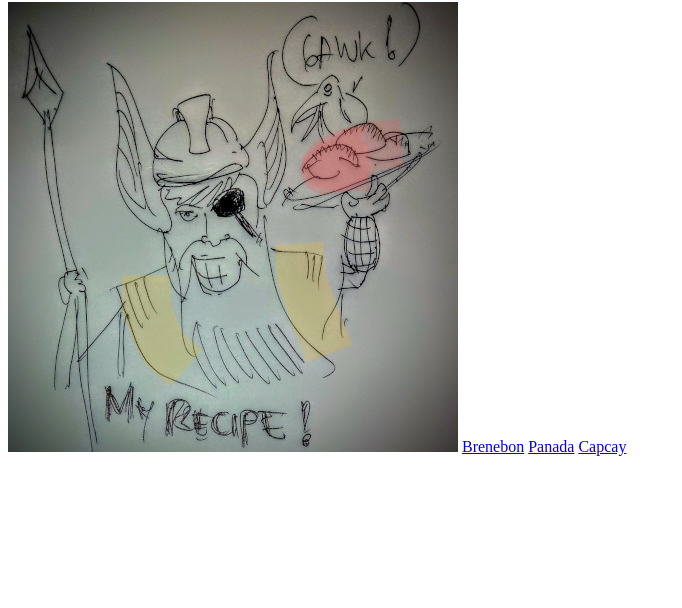
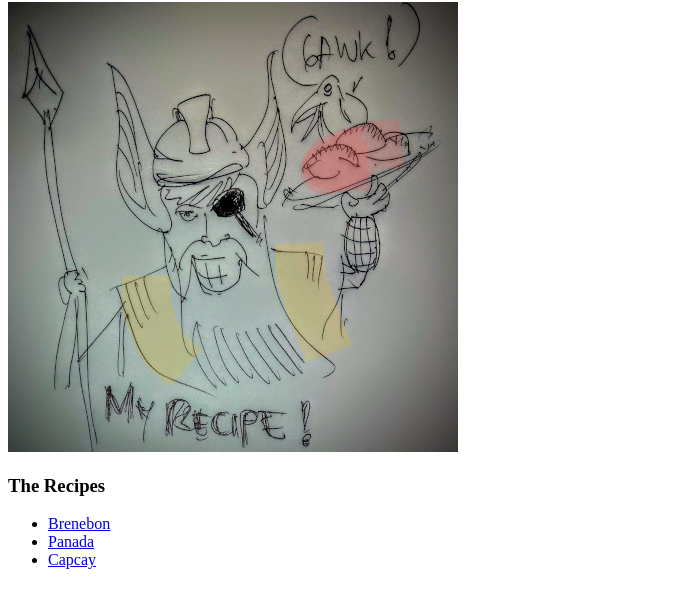
Before and after one commit to BenWalangare/odin-recipes, a plain HTML site: page index.html in a window 1280 px wide. Shown: the part 78-686 px from the top of the page, without its empty margins (0-682 px from the left). Drawn offline with Linux system fonts and the light colour scheme.

Commit message:
Add Home to whole pages

```diff
--- a/index.html
+++ b/index.html
@@ -7,8 +7,11 @@
     <body>
         <h1>Odin Recipes</h1>
         <img src="img/odinrecipe.jpg" alt="Odin with the crow holding panadas">
-        <a href="recipes/brenebon.html">Brenebon</a>
-        <a href="recipes/panada.html">Panada</a>
-        <a href="recipes/capcay.html">Capcay</a>
+        <h3>The Recipes</h3>
+        <ul>
+            <li><a href="recipes/brenebon.html">Brenebon</a></li>
+            <li><a href="recipes/panada.html">Panada</a></li>
+            <li><a href="recipes/capcay.html">Capcay</a></li>
+        </ul>
     </body>
 </html>
```
Also changed, not shown: recipes/brenebon.html (+1 -0 lines), recipes/capcay.html (+1 -0 lines), recipes/panada.html (+1 -0 lines).
